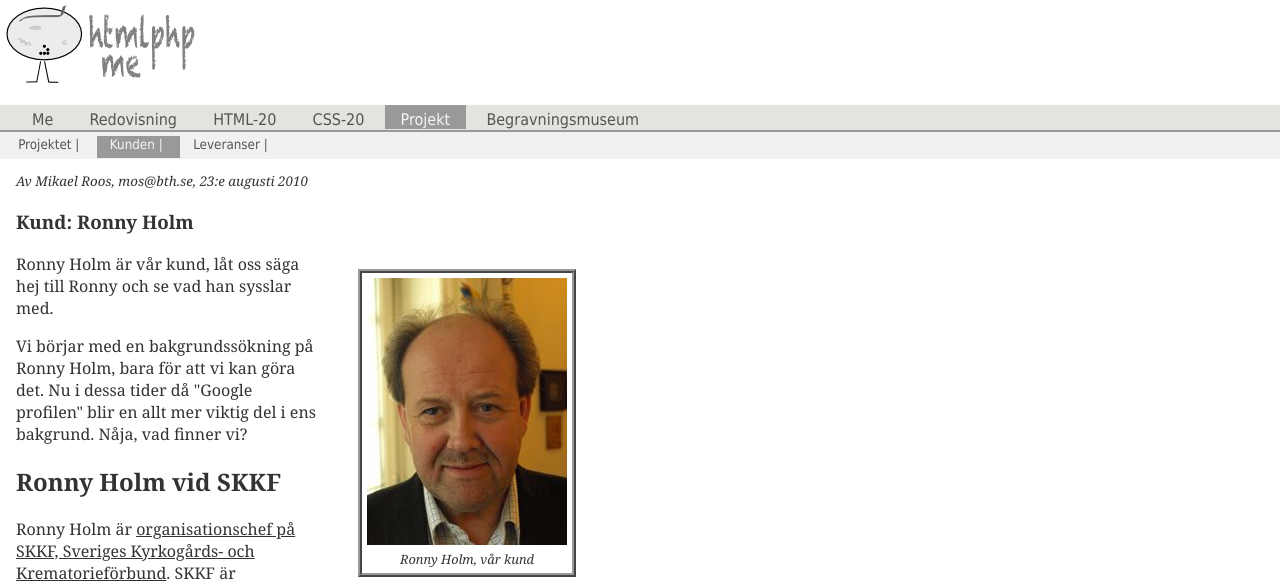
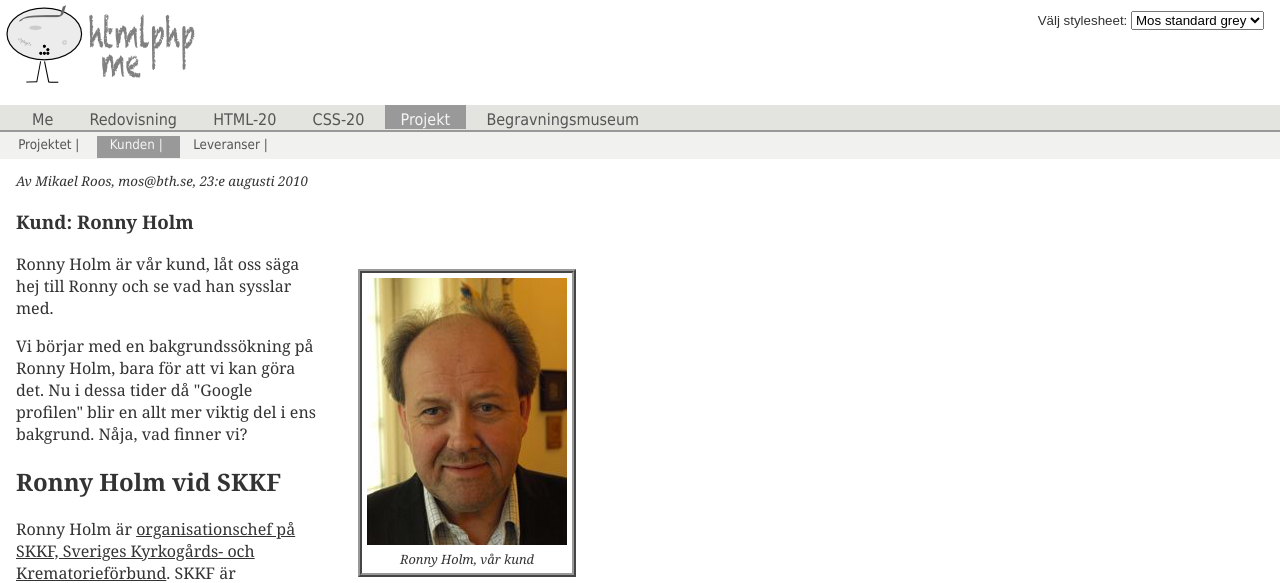
Before and after one commit to mosbth/htmlphp-v1, a PHP site: page /kunden.php in a window 1280 px wide. Shown: the top 583 px of the page. Run offline with PHP 8.4, Linux system fonts and the light colour scheme.

Commit message:
Included a style chooser and retagging v3.0

```diff
--- /dev/null
+++ b/choose_style.php
@@ -0,0 +1,144 @@
+<?php
+// ============================================================================================
+//
+// License:
+// This script is licensed under the Creative Commons Attribution Share-Alike License v3.0
+// or any later version. (http://creativecommons.org/licenses/by-sa/3.0/)
+//
+// Description:
+// This script enables changing stylesheet of a website through a select/option. The script
+// stores the choosen stylesheet in the session.
+//
+// Usage:
+// Include using include() at top of the header.php-page (or equal). Use the following
+// code to create the reference to the stylesheet and to print the form.
+//
+// $stylePath
+// $styleTitle
+// $formChooseStyle
+//
+// Ensure that you have started the session using session_start(). Place it at the top of the
+// page, for example in header.php. Use named sessions to avoid problems when running on a
+// shared host.
+// http://php.net/manual/en/function.session-start.php
+// http://php.net/manual/en/function.session-name.php
+//
+// Author:
+// Copyright 2010 Mikael Roos (mos@bth.se)
+//
+// History:
+// 2010-08-25: First try.
+//
+
+// --------------------------------------------------------------------------------------------
+//
+// Define an array with arrays of the available stylesheets
+//
+// http://php.net/manual/en/language.types.array.php
+//
+$styles = Array(
+		"standard" 	=> Array("title" => "Mos standard grey", 	"path" => "style/stylesheet.css"),
+		"red" 			=> Array("title" => "Mos standard red", 	"path" => "style/stylesheet_red.css"),
+		"bth" 			=> Array("title" => "Mos BTH-ish", 				"path" => "style/stylesheet_bth.css"),
+		"print" 		=> Array("title" => "Mos to print", 			"path" => "style/stylesheet_print.css"),
+	);
+
+
+// --------------------------------------------------------------------------------------------
+//
+// Is form submitted? Check if style is set in $_GET. Then change the current choice of style
+//
+// http://php.net/manual/en/reserved.variables.get.php
+// http://php.net/manual/en/function.isset.php
+//
+if(isset($_GET['style'])) {
+
+	// Check if the choosen style is valid, does it exists?
+	if(isset($styles[$_GET['style']])) {
+
+		// Set the current choice of stylesheet in the session
+		// http://se.php.net/manual/en/reserved.variables.session.php
+		$_SESSION['style'] 	= $_GET['style'];
+	}
+}
+
+
+// --------------------------------------------------------------------------------------------
+//
+// Get current selected style from $_SESSION, if any. Start with default values.
+// Change it if the session is set.
+//
+// Read on the difference between single-quoted and double-quoted strings
+// http://php.net/manual/en/language.types.string.php
+//
+$styleName	= "standard";
+$styleTitle	= $styles[$styleName]['title'];
+$stylePath	= $styles[$styleName]['path'];
+
+if(isset($_SESSION['style'])) {
+
+	// There is a session with a choosen style, use it
+	$styleName	= $_SESSION['style'];
+	$styleTitle	= $styles[$styleName]['title'];
+	$stylePath	= $styles[$styleName]['path'];
+}
+
+
+// --------------------------------------------------------------------------------------------
+//
+// Create the form to choose stylesheet
+//
+// http://php.net/manual/en/control-structures.foreach.php
+// http://php.net/manual/en/language.operators.string.php
+// http://www.php.net/manual/en/language.types.string.php#language.types.string.parsing
+// http://php.net/manual/en/language.operators.comparison.php#language.operators.comparison.ternary
+// http://se.php.net/manual/en/language.types.string.php#language.types.string.syntax.heredoc
+//
+$formOptions="";
+foreach($styles as $key => $val) {
+	// Create each option, set selected on the current style/option
+	$formOptions .= "<option value='$key'" . ($key == $styleName ? ' selected ' : '') . ">{$val['title']}</option>";
+}
+
+$formChooseStyle = <<<EOD
+<!-- Form to choose style -->
+<form class="choose-style" action="?" method="get">
+	<label>Välj stylesheet:
+		<select name="style" onchange="submit();">
+			$formOptions
+		</select>
+	</label>
+</form>
+EOD;
+
+
+// --------------------------------------------------------------------------------------------
+//
+// echo and print_r to get some help with debugging
+//
+// http://php.net/manual/en/function.print-r.php
+// http://php.net/manual/en/function.echo.php
+//
+if(isset($_GET['debug'])) {
+	echo "<hr>";
+	echo "<h2>Debug</h2>";
+	echo "<p>Style name: $styleName<br>";
+	echo "Style title: $styleTitle<br>";
+	echo "Style path: $stylePath<br>";
+	echo "<h3>_GET</h3><pre>";
+	print_r($_GET);
+	echo "</pre>";
+	echo "<h3>_SESSION</h3>";
+	echo "<p>Session name is: $sessionName";
+	echo "<p><a href='destroy_session.php?name=$sessionName'>Destroy session</a>";
+	echo "<pre>";
+	print_r($_SESSION);
+	echo "</pre>";
+	echo "<h3>Change Style</h3>";
+	echo $formChooseStyle;
+	echo "<hr>";
+}
+
+
+
+?>
--- a/header.php
+++ b/header.php
@@ -1,4 +1,9 @@
-<?php error_reporting(-1); ?>
+<?php
+$sessionName = 'htmlphp_mos';
+session_name($sessionName);
+session_start();
+error_reporting(-1);
+?>
 
 <!DOCTYPE html>
 <html lang="sv">
@@ -7,19 +12,21 @@
 	<meta charset="utf-8">
 
 	<!-- Use meta to ease indexing made by search engines -->
-	<meta name="keywords" content="HTML, CSS, PHP, SQL">
+	<meta name="keywords"    content="HTML, CSS, PHP, SQL">
  	<meta name="description" content="Distansundervisning av Databaser och Webb">
- 	<meta name="author" content="Mikael Roos, mos@bth.se">
- 	<meta name="copyright" content="Copyright 2010">
+ 	<meta name="author"      content="Mikael Roos, mos@bth.se">
+ 	<meta name="copyright"   content="Copyright 2010">
 
 	<!-- Stylesheets -->
-	<link rel="stylesheet" media="all" href="style/stylesheet.css" title="Mos standard grey" type="text/css">
-	<link rel="stylesheet" media="print" href="style/print.css" type="text/css">
-	<link rel="alternative stylesheet" href="style/stylesheet_red.css" title="Mos standard red" type="text/css">
-	<link rel="alternative stylesheet" href="style/stylesheet_bth.css" title="Mos BTH-ish" type="text/css">
-	<link rel="alternative stylesheet" href="style/stylesheet_print.css" title="Mos to print" type="text/css">
+	<?php include("choose_style.php"); ?>
+	<link rel="stylesheet" media="all"   type="text/css" href="<?php echo $stylePath; ?>"  title="<?php echo $styleTitle; ?>">
+	<link rel="stylesheet" media="print" type="text/css" href="style/print.css">
+	<link rel="alternative stylesheet"   type="text/css" href="style/stylesheet.css"       title="Mos standard grey">
+	<link rel="alternative stylesheet"   type="text/css" href="style/stylesheet_red.css"   title="Mos standard red">
+	<link rel="alternative stylesheet"   type="text/css" href="style/stylesheet_bth.css"   title="Mos BTH-ish">
+	<link rel="alternative stylesheet"   type="text/css" href="style/stylesheet_print.css" title="Mos to print">
 
-	<!-- The small icon displayed by the browser -->
+	<!-- The small icon displayed by the browser next to the link -->
 	<link rel="shortcut icon" href="img/favicon.ico">
 
 	<!-- Use PHP to set the page title dynamic -->
@@ -34,13 +41,17 @@
 
 	<!-- Top header with logo and navigation -->
 	<header id="top">
+
+		<!-- Use PHP to print the form to choose style -->
+		<?php echo $formChooseStyle; ?>
+
 		<img src="img/logo.png" alt="htmlphp me" width=200 height=100>
 		<nav>
-			<a id="me-" href="me.php">Me</a>
+			<a id="me-"     href="me.php">Me</a>
 			<a id="report-" href="report.php">Redovisning</a>
 			<a id="html20-" href="de_20_vanligaste_html_elementen.php">HTML-20</a>
-			<a id="css20-" href="de_20_vanligaste_css_konstruktionerna.php">CSS-20</a>
-			<a id="proj-" href="projekt.php">Projekt</a>
-			<a id="begr-" href="begravningsseder_och_bruk.php">Begravningsmuseum</a>
+			<a id="css20-"  href="de_20_vanligaste_css_konstruktionerna.php">CSS-20</a>
+			<a id="proj-"   href="projekt.php">Projekt</a>
+			<a id="begr-"   href="begravningsseder_och_bruk.php">Begravningsmuseum</a>
 		</nav>
 	</header>
--- a/style/stylesheet.css
+++ b/style/stylesheet.css
@@ -13,6 +13,13 @@ body {
 
 /* -------------------------------------------------------------------------------------
 /* Top of page with logo and navigation */
+header#top form.choose-style {
+	float:right;
+	padding:0.5em 1em 0 0;
+}
+header#top form.choose-style label {
+	font: smaller Arial, Helvetica, sans-serif;
+}
 header#top nav {
 	display: block;
 	padding: 0.2em 1em 0 1em;
@@ -66,6 +73,8 @@ body#proj-proj   a#proj-,
 body#proj-proj   a#proj-proj-  { color:whitesmoke; background:#999999; }
 body#proj-kund   a#proj-,
 body#proj-kund   a#proj-kund-  { color:whitesmoke; background:#999999; }
+body#proj-lev  	 a#proj-,
+body#proj-lev  	 a#proj-lev-  { color:whitesmoke; background:#999999; }
 
 /* Museum submenu: Keep current choice/link highlighted */
 body#begr-seder   a#begr-,
```
Also changed, not shown: destroy_session.php (added, +36 -0 lines).
